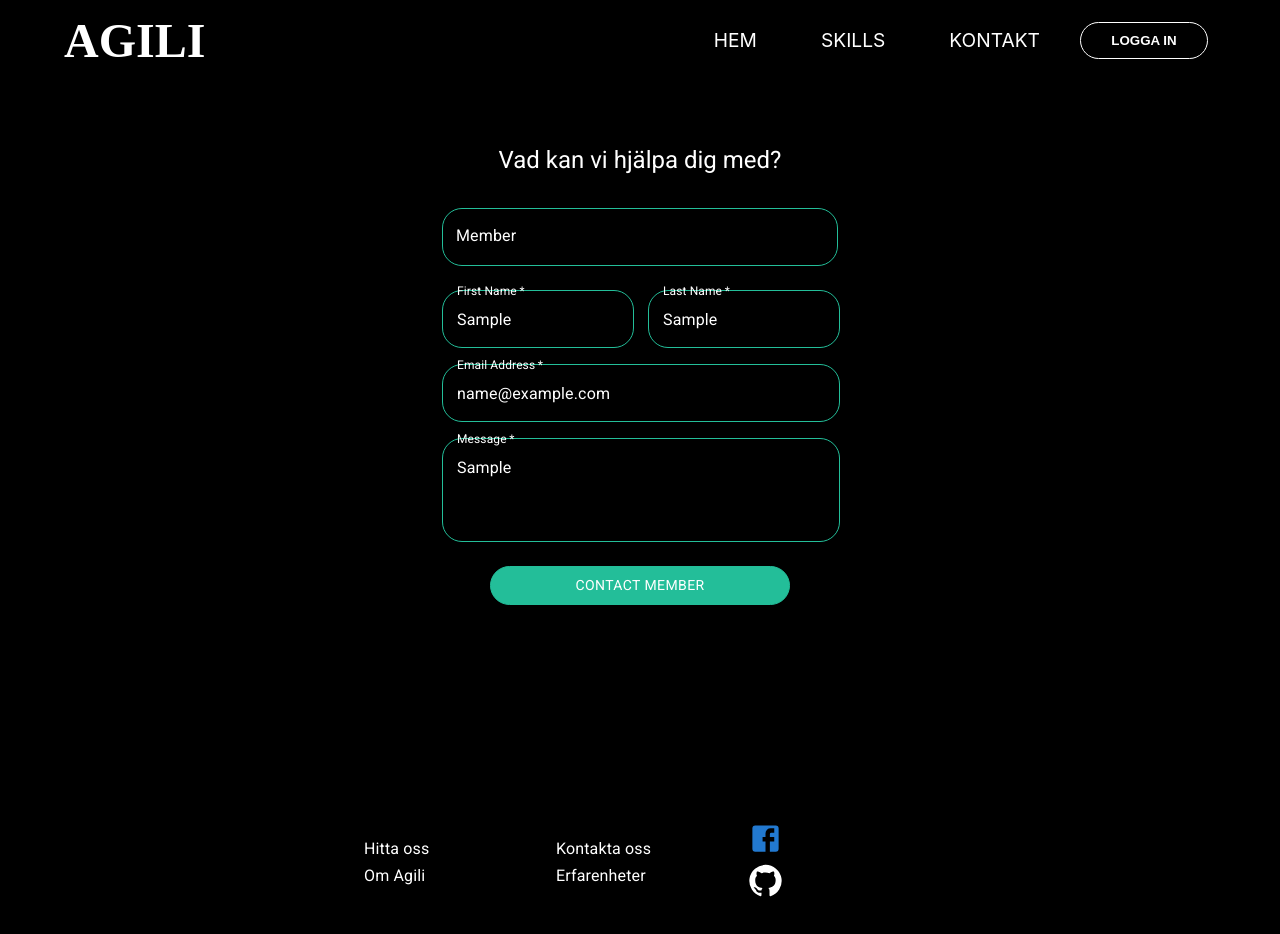
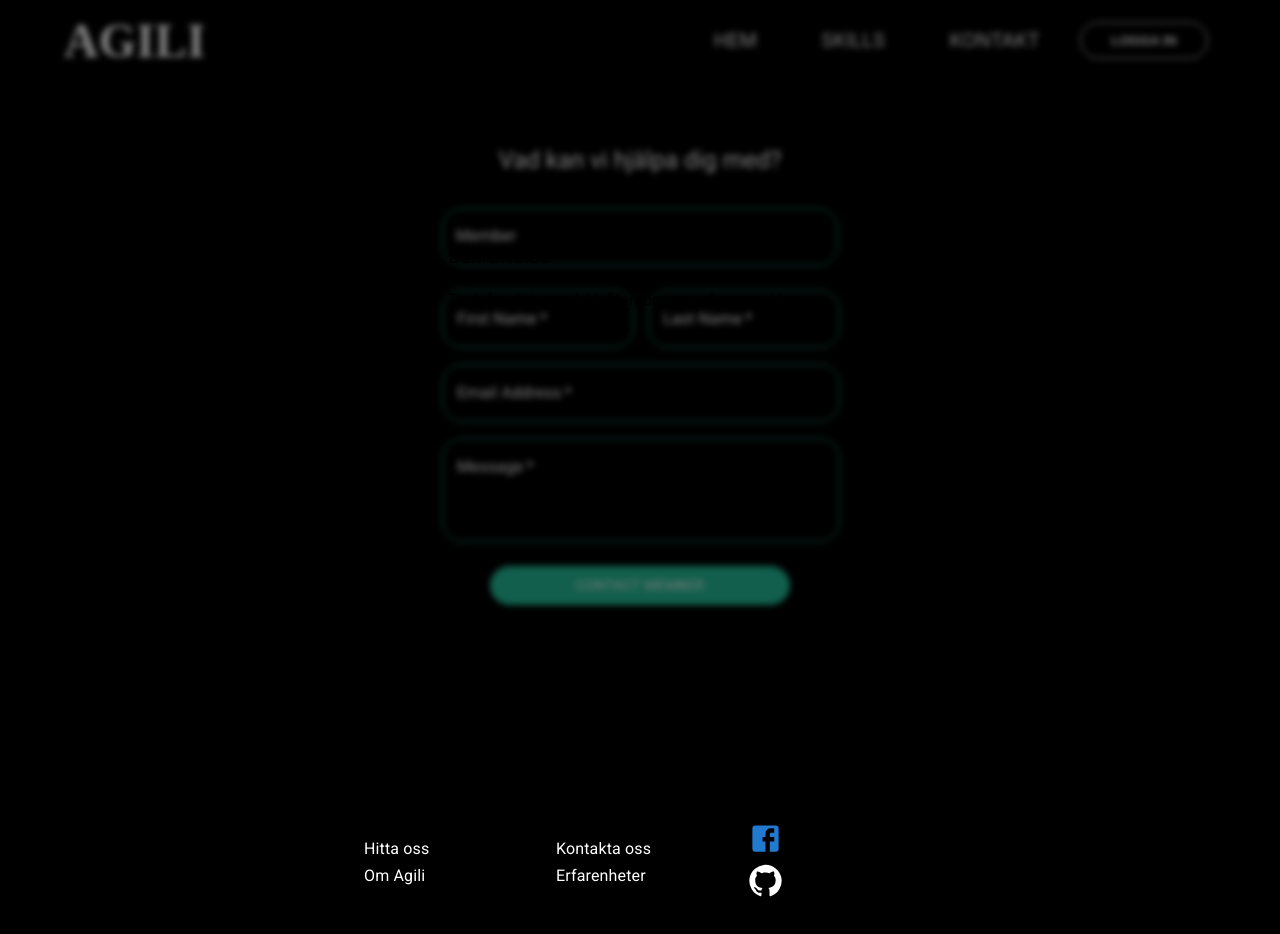
Before and after one commit to OliviaIsberg/portfolj-webbplats, a React (Create React App) app: page /contact in a window 1280 px wide. Both pictures are taken after typing "Sample", "Sample", "name@example.com", "Sample" into the empty fields and a click on the button "CONTACT MEMBER". Shown: the top 934 px of the page. Built offline with nearby package versions, Linux system fonts and the light colour scheme; the HTML template or start-up script is replaced by a standard one; a web font is replaced by a local one.

Commit message:
added a modal as a confirmation for the user, "contact member" button clears the form

```diff
--- a/src/components/contactpagecomponents/form.jsx
+++ b/src/components/contactpagecomponents/form.jsx
@@ -10,8 +10,18 @@ import InputLabel from '@mui/material/InputLabel';
 import MenuItem from '@mui/material/MenuItem';
 import FormControl from '@mui/material/FormControl';
 import Select from '@mui/material/Select';
+import {useState} from "react";
+import {Modal} from "@mui/material";
 
 function Form() {
+    const [confirmation, setConfirmation] = useState(false);
+    const [firstName, setFirstName] = useState('');
+    const [lastName, setLastName] = useState('');
+    const [email, setEmail] = useState('');
+    const [message, setMessage] = useState('');
+    const [member, setMember] = React.useState('');
+
+
     const handleSubmit = (event) => {
         event.preventDefault();
         const data = new FormData(event.currentTarget);
@@ -19,17 +29,23 @@ function Form() {
             email: data.get('firstName'),
             password: data.get('lastName'),
         });
-    alert(member, data.get('firstName'));
+        setConfirmation(true)
+        setFirstName('');
+        setLastName('');
+        setEmail('');
+        setMessage('');
+        setMember('');
     };
 
-  const [member, setMember] = React.useState('');
+    const handleClose = () => setConfirmation(false);
+
 
     const handleChange = (event) => {
         setMember(event.target.value);
     };
 
     return (
-    <Container component="main" maxWidth="xs" sx={{ marginBottom: '8.5rem' }}>
+        <Container component="main" maxWidth="xs" sx={{marginBottom: '8.5rem'}}>
             <Box
                 sx={{
                     marginTop: 8,
@@ -42,7 +58,7 @@ function Form() {
                     component="h1"
                     variant="h5"
                     className="contactMember"
-          sx={{ color: 'white' }}
+                    sx={{color: 'white'}}
                 >
                     Vad kan vi hjälpa dig med?
                 </Typography>
@@ -103,14 +119,16 @@ function Form() {
                                 id="firstName"
                                 label="First Name"
                                 autoFocus
-                InputLabelProps={{ className: 'textfield_label' }}
+                                onChange={event => setFirstName(event.target.value)}
+                                value={firstName}
+                                InputLabelProps={{className: 'textfield_label'}}
                                 sx={{
                                     color: 'white!important',
                                     backgroundColor: 'black',
                                     border: '1px solid #23BE99',
                                     borderRadius: '20px',
                                     outline: 'none',
-                  input: { color: 'white' },
+                                    input: {color: 'white'},
                                     '&.focused': {
                                         color: 'white',
                                     },
@@ -131,14 +149,16 @@ function Form() {
                                 label="Last Name"
                                 name="lastName"
                                 autoComplete="family-name"
-                InputLabelProps={{ className: 'textfield_label' }}
+                                onChange={event => setLastName(event.target.value)}
+                                value={lastName}
+                                InputLabelProps={{className: 'textfield_label'}}
                                 sx={{
                                     color: 'white',
                                     backgroundColor: 'black',
                                     border: '1px solid #23BE99',
                                     borderRadius: '20px',
                                     outline: 'none',
-                  input: { color: 'white' },
+                                    input: {color: 'white'},
                                     '& .MuiOutlinedInput-notchedOutline': {
                                         border: 'none',
                                     },
@@ -153,16 +173,18 @@ function Form() {
                                 label="Email Address"
                                 name="email"
                                 autoComplete="email"
-                InputLabelProps={{ className: 'textfield_label' }}
+                                onChange={event => setEmail(event.target.value)}
+                                value={email}
+                                InputLabelProps={{className: 'textfield_label'}}
                                 sx={{
                                     color: 'white',
                                     backgroundColor: 'black',
                                     border: '1px solid #23BE99',
                                     borderRadius: '20px',
                                     outline: 'none',
-                  input: { color: 'white' },
-                  inputLabel: { color: 'white' },
-                  textfield_label: { color: 'white' },
+                                    input: {color: 'white'},
+                                    inputLabel: {color: 'white'},
+                                    textfield_label: {color: 'white'},
                                     '& .MuiOutlinedInput-notchedOutline': {
                                         border: 'none',
                                     },
@@ -177,20 +199,22 @@ function Form() {
                                 label="Message"
                                 name="message"
                                 autoComplete="message.."
-                InputLabelProps={{ className: 'textfield_label' }}
+                                onChange={event => setMessage(event.target.value)}
+                                value={message}
+                                InputLabelProps={{className: 'textfield_label'}}
                                 multiline
                                 rows={3}
                                 maxRows={6}
-                inputProps={{ style: { color: 'white' } }}
+                                inputProps={{style: {color: 'white'}}}
                                 sx={{
                                     color: 'white!important',
                                     backgroundColor: 'black',
                                     border: '1px solid #23BE99',
                                     borderRadius: '20px',
                                     outline: 'none',
-                  input: { color: 'white' },
-                  inputLabel: { color: 'white' },
-                  textfield_label: { color: 'white' },
+                                    input: {color: 'white'},
+                                    inputLabel: {color: 'white'},
+                                    textfield_label: {color: 'white'},
                                     '& .MuiOutlinedInput-notchedOutline': {
                                         border: 'none',
                                     },
@@ -211,9 +235,9 @@ function Form() {
                             border: '1px solid #23BE99',
                             borderRadius: '20px',
                             outline: 'none',
-              input: { color: 'white!important' },
-              inputLabel: { color: 'white' },
-              textfield_label: { color: 'white' },
+                            input: {color: 'white!important'},
+                            inputLabel: {color: 'white'},
+                            textfield_label: {color: 'white'},
                             '& .MuiOutlinedInput-notchedOutline': {
                                 border: 'none',
                             },
@@ -221,6 +245,33 @@ function Form() {
                     >
                         Contact Member
                     </Button>
+                    {confirmation && (
+                        <Modal sx={{backdropFilter: 'blur(3px)'}}
+                            open={confirmation}
+                            onClose={handleClose}
+                            aria-labelledby="modal-modal-title"
+                            aria-describedby="modal-modal-description"
+                        >
+                            <Box sx={{
+                                position: 'absolute',
+                                top: '30%',
+                                left: '35%',
+                                transform: 'translate(-50%, 50%',
+                                width: 400,
+                                border: '2px solid white',
+                                boxShadow: 24,
+                                backdropFilter: 'blur(8px)'
+                            }}>
+                                <Typography id="modal-modal-title" variant="h6" component="h2">
+                                    Bekräftelse
+                                </Typography>
+                                <Typography id="modal-modal-description" sx={{mt: 2}}>
+                                    Tack för ditt email. Vi återkommer så snart vi kan.
+                                </Typography>
+                            </Box>
+                        </Modal>
+                    )
+                    }
                 </Box>
             </Box>
         </Container>
```
Lines whose indentation alone changed are shown as unchanged.
